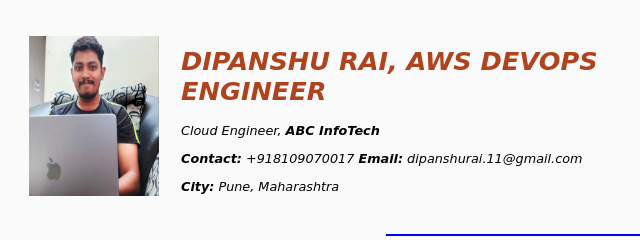
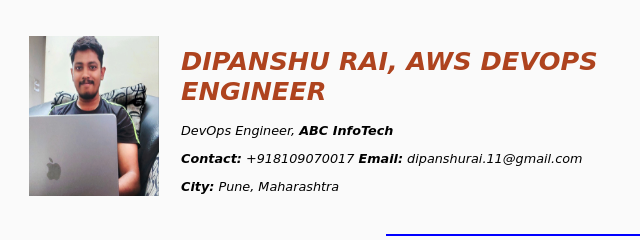
Before and after one commit to dipanshur/webserver-deployment-july, a plain HTML site: page index.html in a window 1280 px wide. Shown: the top 240 px of the page, 0-640 px from the left. Drawn offline with Linux system fonts and the light colour scheme.

Commit message:
test webhook

```diff
--- a/index.html
+++ b/index.html
@@ -14,7 +14,7 @@
       <td><a href="https://www.linkedin.com/in/dipanshu-rai-73685317a/">
           <h1><em>DIPANSHU RAI, AWS DEVOPS ENGINEER</em></h1>
         </a>
-        <p><em>Cloud Engineer, <strong>ABC InfoTech</strong></em></p>
+        <p><em>DevOps Engineer, <strong>ABC InfoTech</strong></em></p>
         <p><em><strong>Contact:</strong> +918109070017
             <strong>Email:</strong> dipanshurai.11@gmail.com
             <p><strong>City:</strong> Pune, Maharashtra</p>
```
